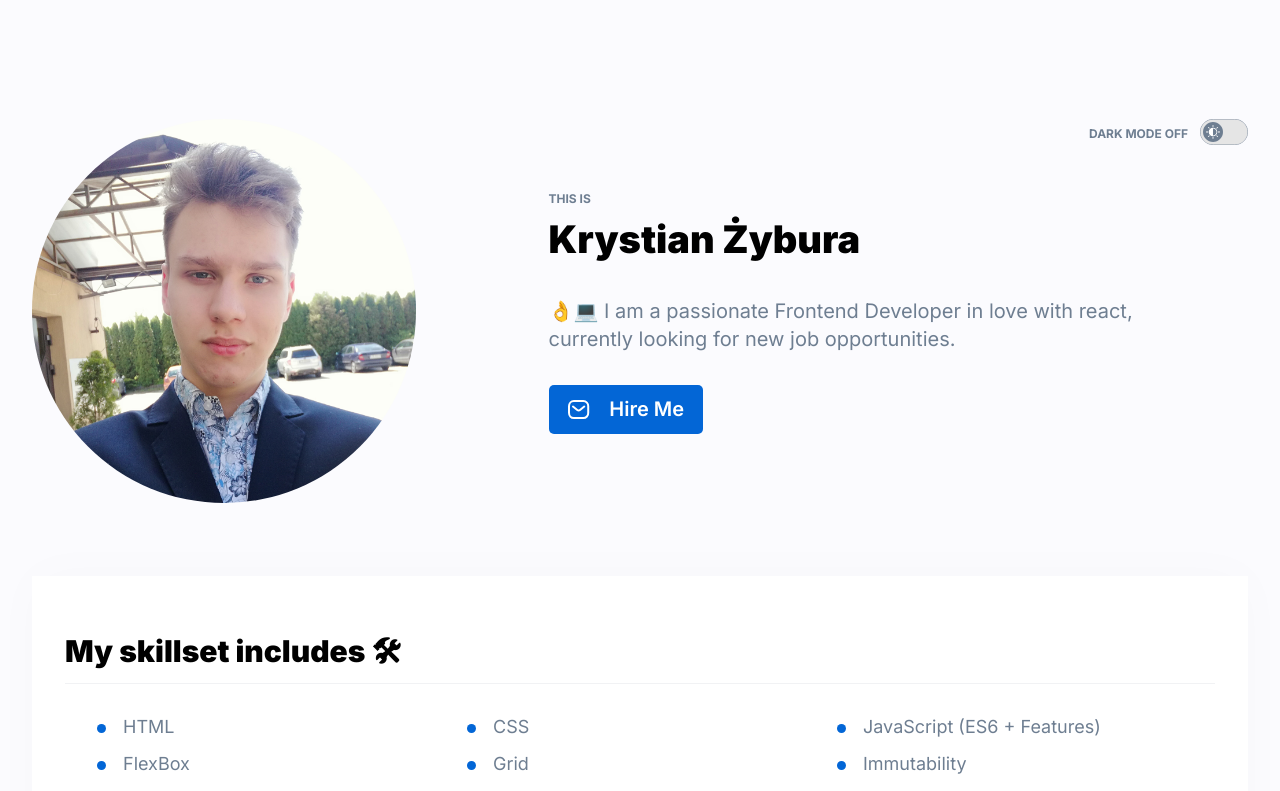
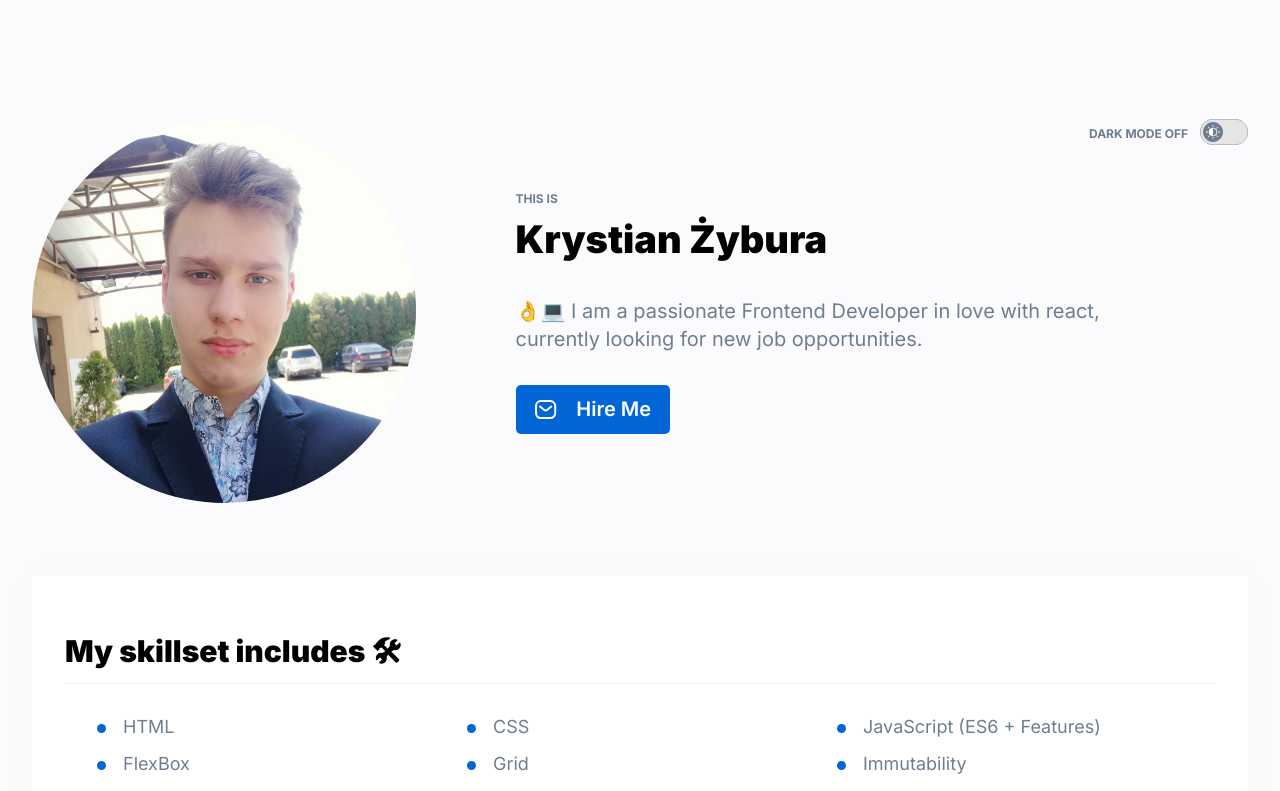
Before and after one commit to KrystianZybura/Personal-Homepage, a React (Vite) app: page / in a window 1280 px wide. Shown: the top 791 px of the page. Built offline with nearby package versions, Linux system fonts and the light colour scheme.

Commit message:
unnecessary grid-gap removed

```diff
--- a/src/App/homepage/Header/styled.js
+++ b/src/App/homepage/Header/styled.js
@@ -2,7 +2,6 @@ import { styled } from "styled-components";
 
 const StyledHeader = styled.div`
   display: grid;
-  grid-gap: 66px;
   grid-template-columns: auto 1fr;
   margin-top: 119px;
   place-items: center;
```
